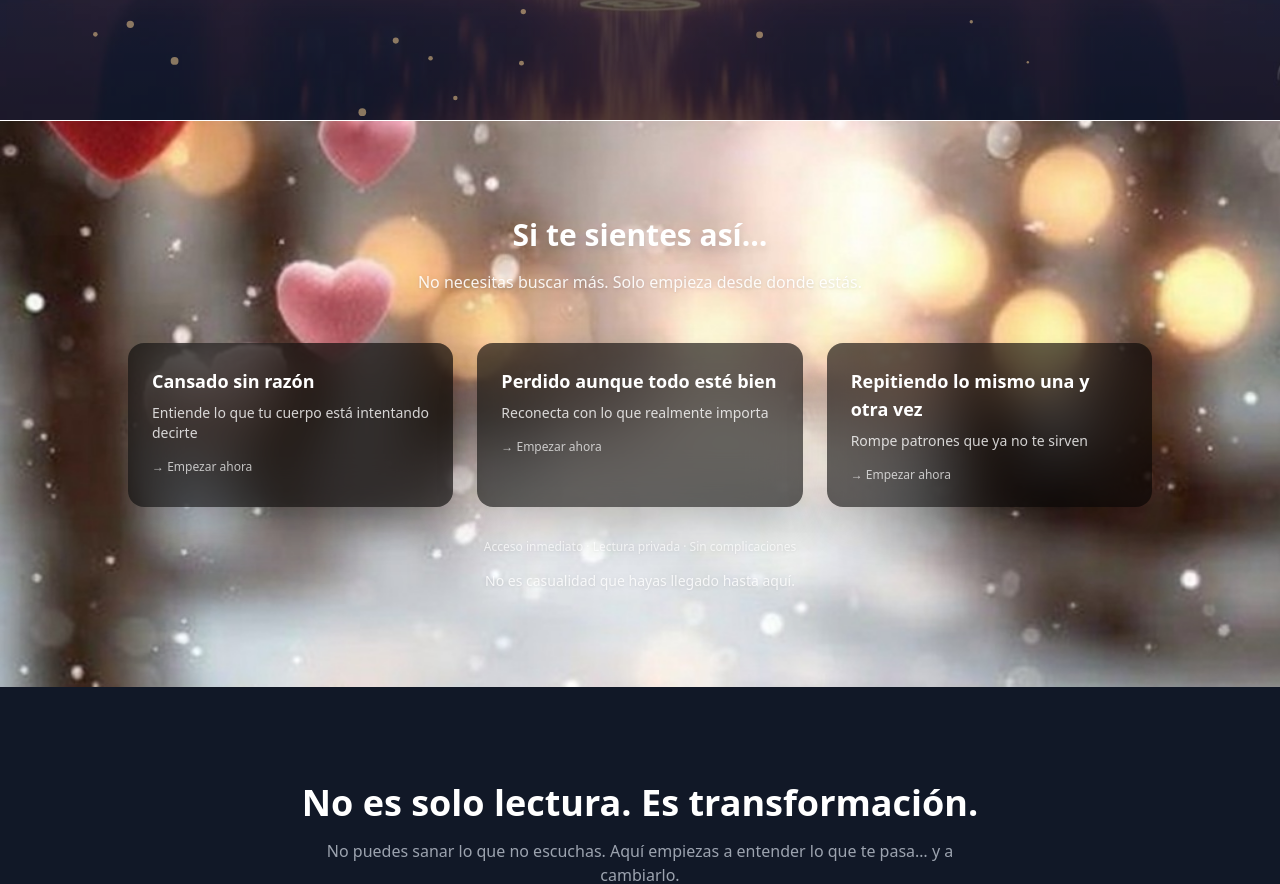
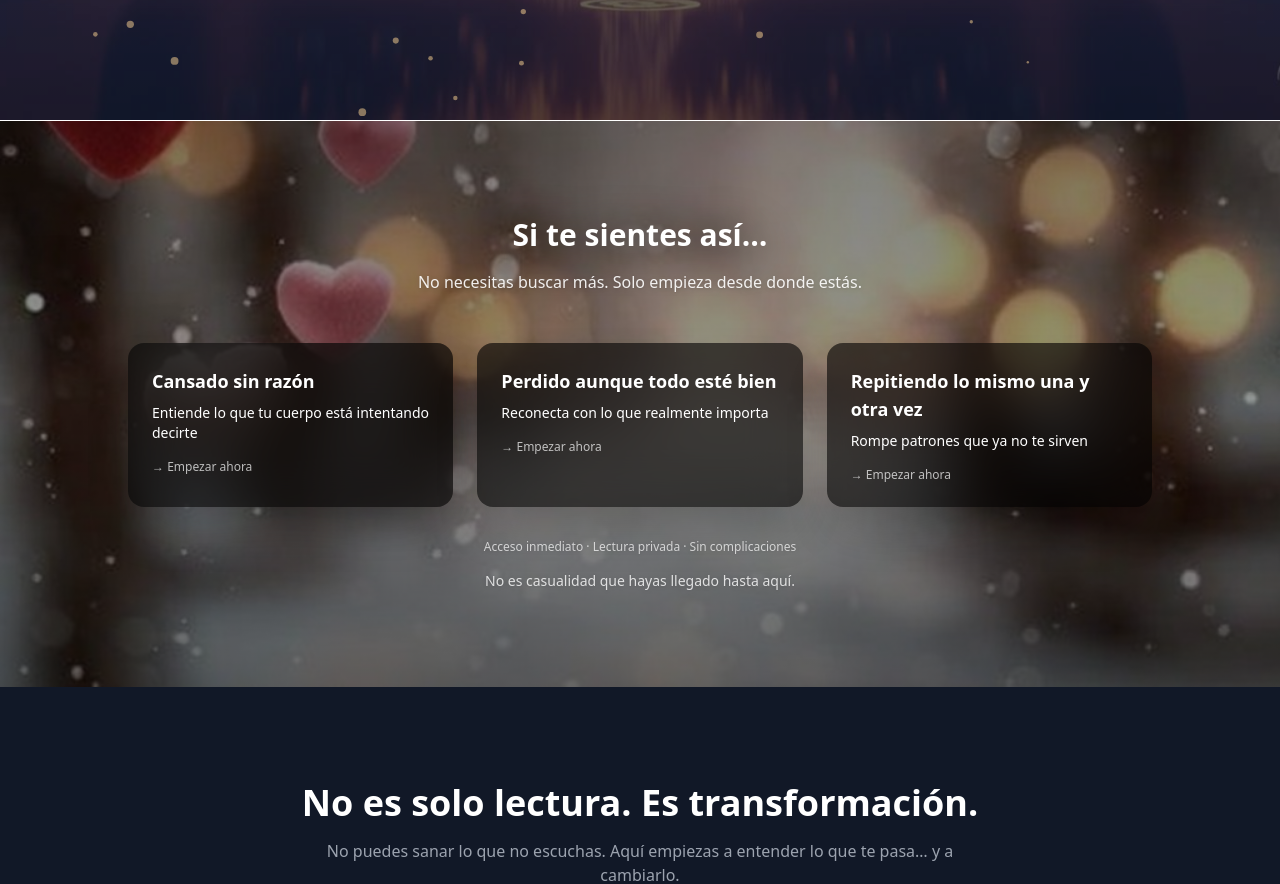
Before and after one commit to Drevaia-Digital/drevaia-app, a React (Vite) app: page / in a window 1280 px wide. Shown: the part 680-1564 px from the top of the page. Built offline with nearby package versions, Linux system fonts and the light colour scheme.

Commit message:
style: enhance hero title contrast with stronger shadow

```diff
--- a/src/sections/EmotionalPaths.tsx
+++ b/src/sections/EmotionalPaths.tsx
@@ -116,9 +116,10 @@ export function EmotionalPaths() {
       </div>
 
       {/* Contenido */}
+      <div className="absolute inset-0 bg-gradient-to-b from-black/50 via-black/40 to-black/60" />
       <div className="relative z-10">
 
-        <h2 className="text-2xl md:text-3xl font-bold mb-4 drop-shadow-lg">
+        <h2 className="text-2xl md:text-3xl font-bold mb-4 drop-shadow-[0_4px_20px_rgba(0,0,0,1)]">
           {t.title}
         </h2>
 
@@ -139,7 +140,7 @@ export function EmotionalPaths() {
                 {item.label}
               </h3>
 
-              <p className="text-sm text-white/80">
+              <p className="text-sm text-white">
                 {item.desc}
               </p>
 
```
Also changed, not shown: 7 other files (tests, documents, lock files or other folders).
